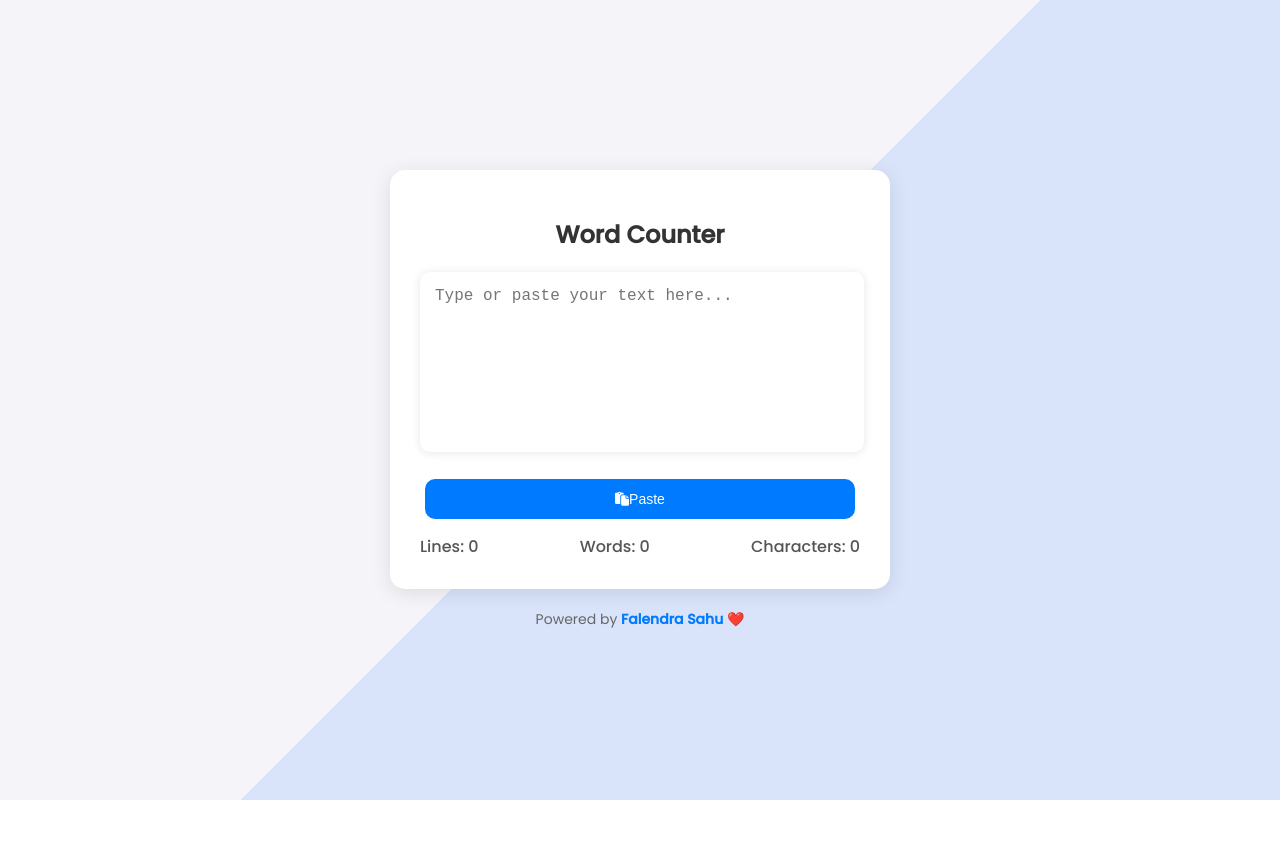
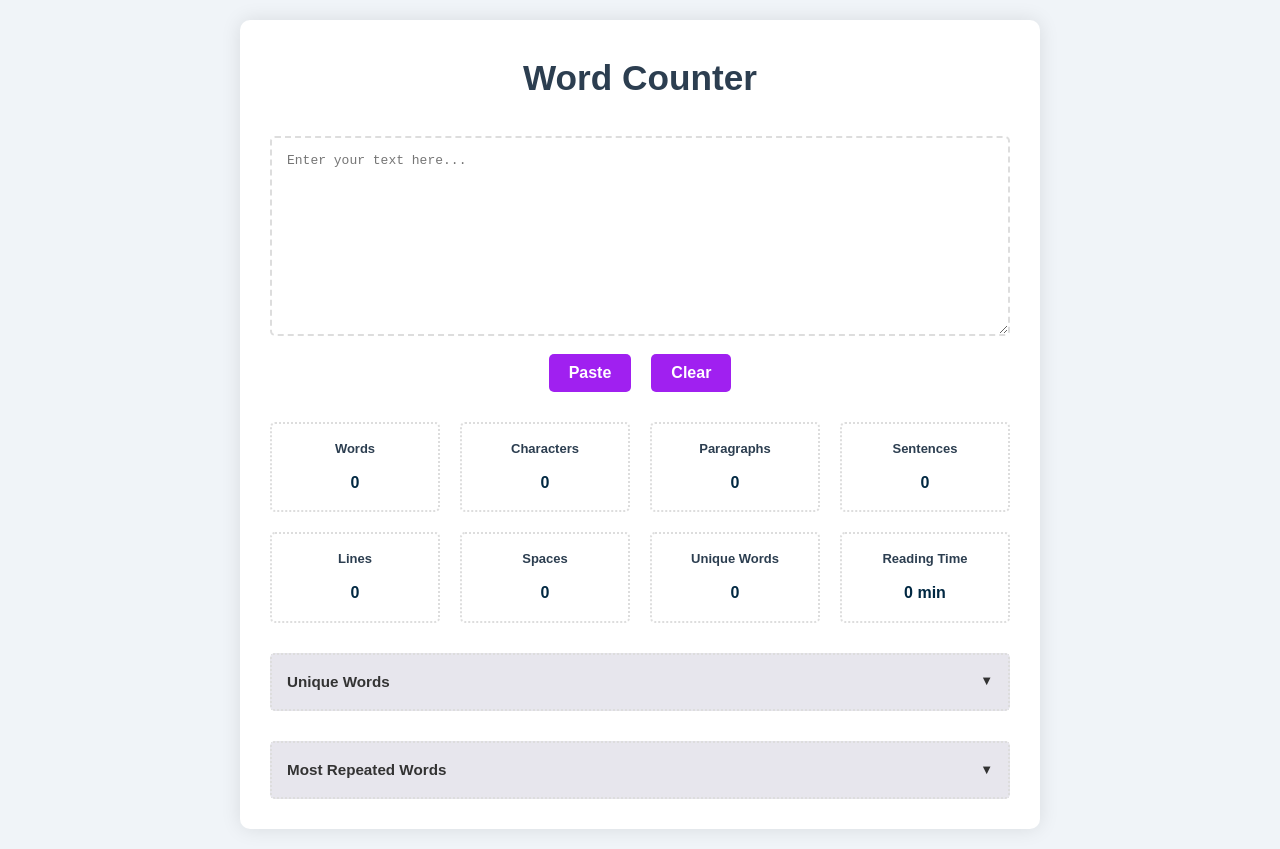
Before and after one commit to falendra-sahu/Word-Counter, a plain HTML site: page index.html in a window 1280 px wide. Before the commit the page ends 800 px from the top, so only its background shows below. Drawn offline with Linux system fonts and the light colour scheme.

Commit message:
Update index.html

```diff
--- a/index.html
+++ b/index.html
@@ -2,175 +2,334 @@
 <html lang="en">
 <head>
     <meta charset="UTF-8">
-    <meta name="viewport" content="width=device-width, initial-scale=1, maximum-scale=1, user-scalable=no">
-    <link href="https://fonts.googleapis.com/css2?family=Poppins:wght@400;500&display=swap" rel="stylesheet">
-    <link rel="stylesheet" href="https://cdnjs.cloudflare.com/ajax/libs/font-awesome/6.0.0-beta3/css/all.min.css">
-    <title>Word Counter</title>
+    <meta name="viewport" content="width=device-width, initial-scale=1.0">
+    <title>Advanced Word Counter</title>
     <style>
-        body {
-            font-family: 'Poppins', sans-serif;
+        * {
+            box-sizing: border-box;
             margin: 0;
             padding: 0;
-            background: linear-gradient(135deg, #f4f4f9 50%, #d9e4fb 50%);
-            height: 100vh;
-            width: 100vw;
+        }
+
+        body {
+            font-family: 'Arial', sans-serif;
+            line-height: 1.6;
+            color: #333;
+            background-color: #f0f4f8;
+            padding: 20px;
+        }
+
+        .container {
+            max-width: 800px;
+            margin: 0 auto;
+            background-color: #fff;
+            border-radius: 10px;
+            box-shadow: 0 0 20px rgba(0, 0, 0, 0.1);
+            padding: 30px;
+        }
+
+        h1 {
+            text-align: center;
+            margin-bottom: 30px;
+            color: #2c3e50;
+            font-size: 2.2rem;
+        }
+
+        .input-container {
+            margin-bottom: 20px;
+        }
+
+        textarea {
+            width: 100%;
+            height: 200px;
+            padding: 15px;
+            border: 2px dashed #ddd;
+            border-radius: 5px;
+            resize: vertical;
+            font-size: 13px;
+            transition: border-color 0.3s;
+        }
+
+        textarea:focus {
+            outline: none;
+            border-color: #3498db;
+        }
+
+        .button-container {
             display: flex;
             justify-content: center;
-            align-items: center;
-            flex-direction: column;
+            gap: 20px;
+            margin-top: 10px;
+        }
+
+        button {
+            padding: 10px 20px;
+            font-size: 16px;
+			font-weight: bold;
+            background-color: #A020F0;
+            color: #fff;
+            border: none;
+            border-radius: 5px;
+            cursor: pointer;
+            transition: background-color 0.3s, transform 0.1s;
+        }
+
+        button:hover {
+            background-color: #2980b9;
+        }
+
+        button:active {
+            transform: scale(0.98);
+        }
+
+        .stats {
+            display: grid;
+            grid-template-columns: repeat(auto-fit, minmax(150px, 1fr));
+            gap: 20px;
+            margin-top: 30px;
+        }
+
+        .stat-item {
+            background-color: #ffffff;
+            padding: 15px;
+            border-radius: 5px;
+			border: 2px dotted #ddd;
+            text-align: center;
+            transition: transform 0.3s, box-shadow 0.3s;
+        }
+
+        .stat-item:hover {
+            transform: translateY(-5px);
+            box-shadow: 0 5px 15px rgba(0, 0, 0, 0.1);
+        }
+
+        .stat-item h3 {
+            font-size: 13px;
+            margin-bottom: 10px;
+            color: #2c3e50;
+        }
+
+        .stat-item p {
+            font-size: 16px;
+            font-weight: bold;
+            color: #012842;
+        }
+
+        .expandable {
+            margin-top: 30px;
+            background-color: #d7d0f5;
+            border-radius: 5px;
             overflow: hidden;
         }
-        .container {
-            background-color: white;
-            border-radius: 15px;
-            box-shadow: 0 4px 20px rgba(0, 0, 0, 0.1);
-            padding: 30px;
-            width: 90%;
-            max-width: 500px;
-            box-sizing: border-box;
-        }
-        h1 {
-            text-align: center;
-            font-size: 24px;
-            margin-bottom: 20px;
-            color: #333;
-        }
-        textarea {
-            width: 94%;
-            height: 150px;
-            border: none;
-            border-radius: 10px;
+
+        .expandable-header {
             padding: 15px;
-            font-size: 16px;
-            box-shadow: 0 1px 10px rgba(0, 0, 0, 0.1);
-            resize: none;
-            outline: none;
-            overflow-y: auto;
-            max-height: 300px;
-        }
-        .button-container {
+			font-size: 13px;
+            background-color: #e7e6ed;
+            color: #00000;
+			border: 2px dotted #ddd;
+            cursor: pointer;
             display: flex;
             justify-content: space-between;
-            margin-top: 20px;
+            align-items: center;
+            transition: background-color 0.3s;
         }
-        button {
-            background-color: #007bff;
-            color: white;
-            border: none;
-            border-radius: 10px;
-            padding: 12px 18px;
-            cursor: pointer;
-            font-size: 14px;
-            transition: background-color 0.3s ease, transform 0.2s ease;
-            flex: 1;
-            margin: 0 5px;
-            display: flex;
-            align-items: center; /* Center icon and text vertically */
-            justify-content: center; /* Center icon and text horizontally */
+
+        .expandable-header:hover {
+            background-color: #e7e6eb;
+			color: #012842;
         }
-        button:hover {
-            background-color: #0056b3;
-            transform: translateY(-1px);
+
+        .expandable-content {
+            max-height: 0;
+            overflow: hidden;
+            transition: max-height 0.3s ease-out;
         }
-        .highlight {
-            display: flex;
-            justify-content: space-between;
-            margin-top: 15px;
-            font-weight: 500;
-            color: #555;
+
+        .expandable-content.expanded {
+            max-height: 500px;
         }
-        footer {
-            margin-top: 20px;
-            font-size: 14px;
-            color: #666;
-            text-align: center;
+
+        .expandable-content ul {
+            list-style-type: none;
+            padding: 15px;
         }
-        footer a {
-            color: #007bff;
-            text-decoration: none;
-            font-weight: bold;
+
+        .expandable-content li {
+            margin-bottom: 5px;
+            font-size: 13px;
         }
-        footer a:hover {
-            text-decoration: underline;
+
+        @media (max-width: 600px) {
+            .container {
+                padding: 20px;
             }
-        @media (max-width: 600px) {
-            h1 {
-                font-size: 20px;
-            }
-            button {
-                padding: 10px 14px;
+
+            .stats {
+                grid-template-columns: 1fr 1fr;
             }
         }
     </style>
 </head>
 <body>
-
     <div class="container">
         <h1>Word Counter</h1>
-    <textarea id="textInput" placeholder="Type or paste your text here..."></textarea>
+        <div class="input-container">
+            <textarea id="textInput" placeholder="Enter your text here..."></textarea>
             <div class="button-container">
-        <button id="clearButton" style="display:none;">
-            <i class="fas fa-trash"></i> Clear
-        </button>
-        <button id="pasteButton">
-            <i class="fas fa-paste"></i> Paste
-        </button>
+                <button id="pasteButton">Paste</button>
+                <button id="clearButton">Clear</button>
             </div>
-    <div class="highlight">
-        <span id="lineCount">Lines: 0</span>
-        <span id="wordCount">Words: 0</span>
-        <span id="charCount">Characters: 0</span>
+        </div>
+        <div class="stats">
+            <div class="stat-item">
+                <h3>Words</h3>
+                <p id="wordCount">0</p>
+            </div>
+            <div class="stat-item">
+                <h3>Characters</h3>
+                <p id="charCount">0</p>
+            </div>
+            <div class="stat-item">
+                <h3>Paragraphs</h3>
+                <p id="paragraphCount">0</p>
+            </div>
+            <div class="stat-item">
+                <h3>Sentences</h3>
+                <p id="sentenceCount">0</p>
+            </div>
+            <div class="stat-item">
+                <h3>Lines</h3>
+                <p id="lineCount">0</p>
+            </div>
+            <div class="stat-item">
+                <h3>Spaces</h3>
+                <p id="spaceCount">0</p>
+            </div>
+            <div class="stat-item">
+                <h3>Unique Words</h3>
+                <p id="uniqueWordCount">0</p>
+            </div>
+            <div class="stat-item">
+                <h3>Reading Time</h3>
+                <p id="readingTime">0 min</p>
+            </div>
+        </div>
+        <div class="expandable">
+            <div class="expandable-header" id="uniqueWordsHeader">
+                <h3>Unique Words</h3>
+                <span>▼</span>
+            </div>
+            <div class="expandable-content" id="uniqueWordsContent">
+                <ul id="uniqueWordsList"></ul>
+            </div>
+        </div>
+        <div class="expandable">
+            <div class="expandable-header" id="repeatedWordsHeader">
+                <h3>Most Repeated Words</h3>
+                <span>▼</span>
+            </div>
+            <div class="expandable-content" id="repeatedWordsContent">
+                <ul id="repeatedWordsList"></ul>
+            </div>
         </div>
     </div>
 
-<footer>
-    Powered by <a href="#">Falendra Sahu ❤️</a>
-</footer>
-
     <script>
         const textInput = document.getElementById('textInput');
-    const clearButton = document.getElementById('clearButton');
-    const lineCount = document.getElementById('lineCount');
         const wordCount = document.getElementById('wordCount');
         const charCount = document.getElementById('charCount');
+        const paragraphCount = document.getElementById('paragraphCount');
+        const sentenceCount = document.getElementById('sentenceCount');
+        const lineCount = document.getElementById('lineCount');
+        const spaceCount = document.getElementById('spaceCount');
+        const uniqueWordCount = document.getElementById('uniqueWordCount');
+        const readingTime = document.getElementById('readingTime');
+        const uniqueWordsList = document.getElementById('uniqueWordsList');
+        const repeatedWordsList = document.getElementById('repeatedWordsList');
+        const pasteButton = document.getElementById('pasteButton');
+        const clearButton = document.getElementById('clearButton');
+        const uniqueWordsHeader = document.getElementById('uniqueWordsHeader');
+        const uniqueWordsContent = document.getElementById('uniqueWordsContent');
+        const repeatedWordsHeader = document.getElementById('repeatedWordsHeader');
+        const repeatedWordsContent = document.getElementById('repeatedWordsContent');
 
-    textInput.addEventListener('input', () => {
+        textInput.addEventListener('input', updateStats);
+        pasteButton.addEventListener('click', pasteText);
+        clearButton.addEventListener('click', clearText);
+        uniqueWordsHeader.addEventListener('click', () => toggleExpand(uniqueWordsContent));
+        repeatedWordsHeader.addEventListener('click', () => toggleExpand(repeatedWordsContent));
+
+        function updateStats() {
             const text = textInput.value;
-        const lines = text.split('\n').filter(line => line.trim() !== '').length;
-        const words = text.trim() ? text.split(/\s+/).length : 0;
-        const chars = text.length;
+            const words = text.trim().split(/\s+/);
+            const uniqueWords = new Set(words.map(word => word.toLowerCase()));
 
-        lineCount.innerText = `Lines: ${lines}`;
-        wordCount.innerText = `Words: ${words}`;
-        charCount.innerText = `Characters: ${chars}`;
+            wordCount.textContent = words.length;
+            charCount.textContent = text.length;
+            paragraphCount.textContent = text.split(/\n\s*\n/).length;
+            sentenceCount.textContent = text.split(/[.!?]+\s/).length - 1;
+            lineCount.textContent = text.split('\n').length;
+            spaceCount.textContent = text.split(' ').length - 1;
+            uniqueWordCount.textContent = uniqueWords.size;
 
-        clearButton.style.display = text ? 'inline-block' : 'none';
+            const wpm = 200;
+            const readingTimeMinutes = Math.ceil(words.length / wpm);
+            readingTime.textContent = `${readingTimeMinutes} min`;
+
+            updateUniqueWords(uniqueWords);
+            updateMostRepeatedWords(words);
+        }
+
+        function updateUniqueWords(uniqueWords) {
+            uniqueWordsList.innerHTML = '';
+            uniqueWords.forEach(word => {
+                const li = document.createElement('li');
+                li.textContent = word;
+                uniqueWordsList.appendChild(li);
+            });
+        }
+
+        function updateMostRepeatedWords(words) {
+            const wordFrequency = {};
+            words.forEach(word => {
+                const lowercaseWord = word.toLowerCase();
+                wordFrequency[lowercaseWord] = (wordFrequency[lowercaseWord] || 0) + 1;
             });
 
-    clearButton.addEventListener('click', () => {
+            const sortedWords = Object.entries(wordFrequency)
+                .sort((a, b) => b[1] - a[1])
+                .slice(0, 5);
+
+            repeatedWordsList.innerHTML = '';
+            sortedWords.forEach(([word, frequency]) => {
+                const li = document.createElement('li');
+                li.textContent = `${word}: ${frequency}`;
+                repeatedWordsList.appendChild(li);
+            });
+        }
+
+        async function pasteText() {
+            try {
+                const text = await navigator.clipboard.readText();
+                textInput.value = text;
+                updateStats();
+            } catch (err) {
+                console.error('Failed to read clipboard contents: ', err);
+            }
+        }
+
+        function clearText() {
             textInput.value = '';
-        lineCount.innerText = 'Lines: 0';
-        wordCount.innerText = 'Words: 0';
-        charCount.innerText = 'Characters: 0';
-        clearButton.style.display = 'none';
-    });
+            updateStats();
+        }
 
-    document.getElementById('pasteButton').addEventListener('click', () => {
-        navigator.clipboard.readText().then(text => {
-            textInput.value += text;
-            textInput.dispatchEvent(new Event('input'));
-        });
-    });
-
-    // Prevent scrolling when focusing on the textarea
-    textInput.addEventListener('focus', () => {
-        document.body.style.overflow = 'hidden';
-    });
-
-    textInput.addEventListener('blur', () => {
-        document.body.style.overflow = 'auto';
-    });
+        function toggleExpand(content) {
+            content.classList.toggle('expanded');
+            const header = content.previousElementSibling;
+            const arrow = header.querySelector('span');
+            arrow.textContent = content.classList.contains('expanded') ? '▲' : '▼';
+        }
     </script>
-
 </body>
 </html>
```
Lines whose indentation alone changed are shown as unchanged.
